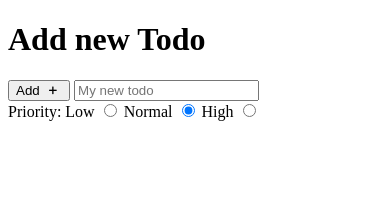
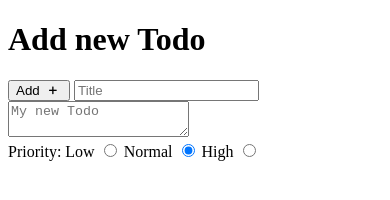
Before and after one commit to legendemil/todo_app, a website: page index.html in a window 390 px wide. Drawn offline with Linux system fonts and the light colour scheme.

Commit message:
add some responsive and need to repair adding  todos

```diff
--- a/index.html
+++ b/index.html
@@ -16,7 +16,9 @@
 				Add
 				<i class="icon-plus"></i>
 			</button>
-			<input type="text" name="newTodo" placeholder='My new todo' class="heading__input-text">
+			<input type="text" name="newTodo-title" placeholder='Title' class="heading__input-text" maxlength="25">
+			<textarea name='newTodo' placeholder="My new Todo" class='heading__textarea'></textarea>
+			<!-- <input type="text" name="newTodo" placeholder='My new todo' class="heading__input-text"> -->
 			<div class='radio-box'>
 				<label for="priority" class='radio-box__title'>Priority:</label>
 				<label class='radio-box__radio-label'>
--- a/sass/modules/_base.sass
+++ b/sass/modules/_base.sass
@@ -4,6 +4,9 @@ body, html
 	height: 100%
 	font-family: 'Lato', sans-serif
 body
+	padding:
+		top: 3rem
+		bottom: 3rem
 	margin: 0
 	background:
 		image: linear-gradient(rgba(255, 255, 255, 0.5), rgba(255, 255, 255, 0.5)), url('../img/img1.jpg')
@@ -19,12 +22,11 @@ main
 
 
 .container
-	position: relative
-	top: 50%
-	left: 50%
-	transform: translate(-50%, -50%)
+	overflow: hidden
+	margin: 0 auto
 	max-width: 520px
-	min-height: 80%
+	min-height: 500px
+	height: 100%
 	background: $white
 	box-shadow: 3px 3px 66px rgba(0,0,0,0.90)
 	border-radius: 10px
@@ -41,3 +43,12 @@ main
 		font-size: 1.2rem
 		&.icon-trash-empty
 			color: #E71D36
+
+
+@media (max-width: 33em)
+	html
+		font-size: 13px
+	.container
+		border-radius: 0
+	body
+		padding: 0
--- a/sass/modules/_heading.sass
+++ b/sass/modules/_heading.sass
@@ -21,12 +21,25 @@
 		font-size: .8rem
 		font-weight: bold
 		float: right
+	&__textarea
+		background-color: $blue--dark
+		color: $white
+		resize: none
+		width: 100%
+		outline: none
+		border: none
+		border-radius: 2px
+		padding: 1rem
+		&::-webkit-input-placeholder
+			color: $white
 	&__input-text
 		display: block
 		width: 100%
 		color: $white
 		padding-bottom: .5rem
-		margin-top: 3rem
+		margin:
+			top: 2rem
+			bottom: 1rem
 		line-height: 150%
 		letter-spacing: 1px
 		font:
```
Also changed, not shown: sass/modules/_todos.sass (+10 -2 lines).
